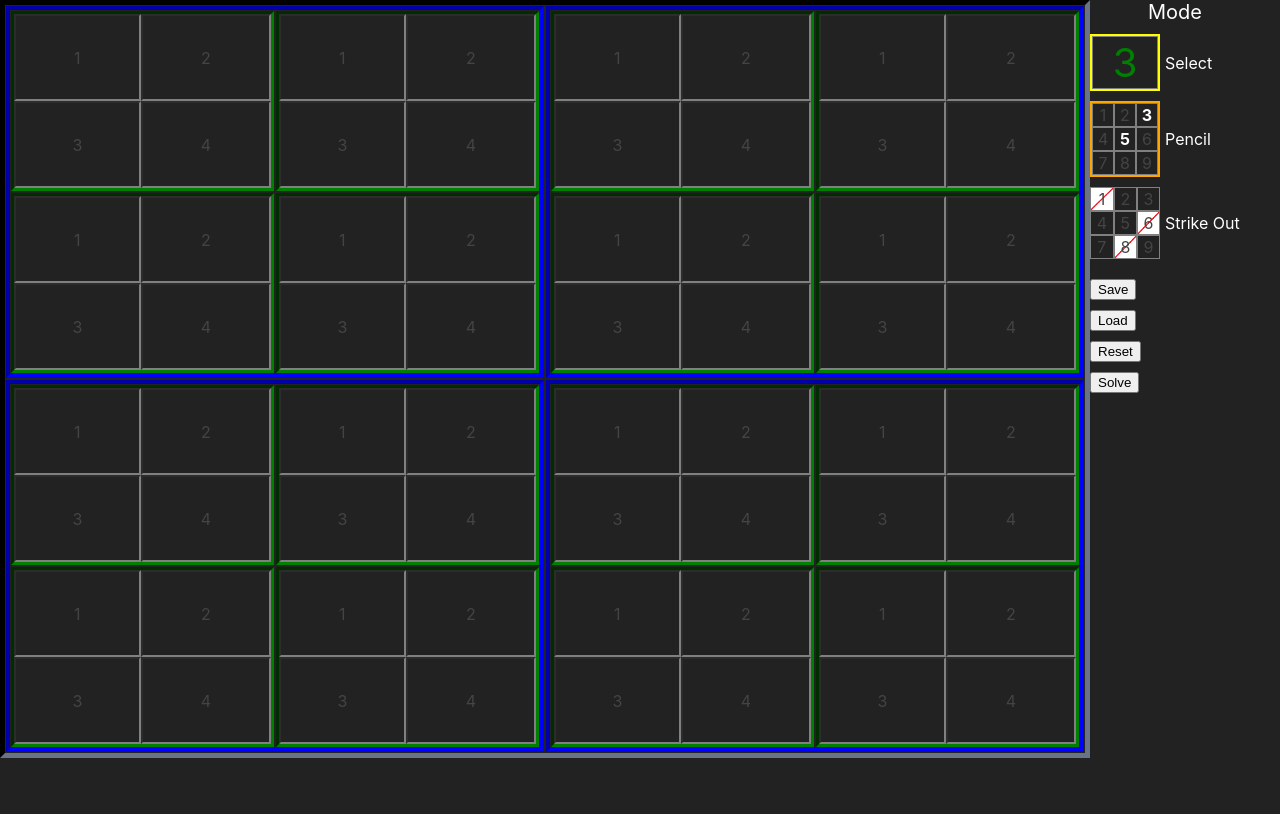
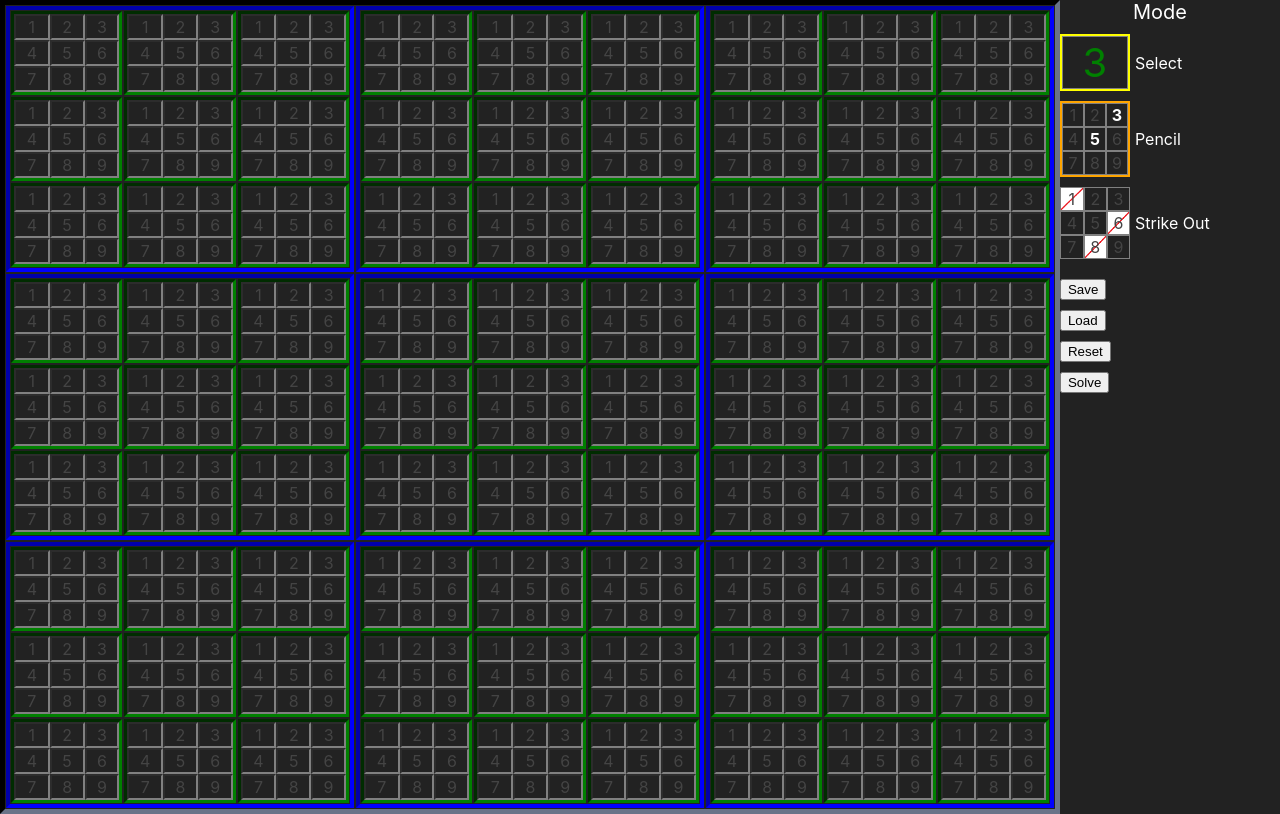
Before and after one commit to efiliba/sudoku, a React (Create React App) app: page / in a window 1280 px wide. Built offline with nearby package versions, Linux system fonts and the light colour scheme.

Commit message:
Fix reset. Load 3x3 puzzle.

```diff
--- a/src/App.tsx
+++ b/src/App.tsx
@@ -3,7 +3,7 @@ import solver from "./solver";
 import {Grid, ModifierKeys, IGridSelection, Legend} from './components';
 import './App.scss';
 
-solver.Grid.Constructor(2, 2);
+solver.Grid.Constructor(3, 3);
 const grid = new solver.Grid();
 // grid.fixByPosition(0, 0, 0, 0, 0, 0);
 // grid.fixByPosition(0, 0, 1, 1, 1, 0);
@@ -13,17 +13,17 @@ const grid = new solver.Grid();
 const App: React.FC = () => {
   const [data, setGridData] = useState(grid.toJson());
   const fileRef = useRef(null);
-  const loadedJson = useRef(null);
+  const loadedFileData = useRef(null);
 
   const handleSelection = ({button, modifiers, subGridColumn, subGridRow, cellColumn, cellRow, optionColumn, optionRow, symbol}: IGridSelection) => {
-    const subGrid = grid.get(subGridColumn, subGridRow).get(subGridRow, cellColumn);
-    if (subGrid.solved()) {
-      subGrid.reset();
-    } else
-
     switch (modifiers) {
       case ModifierKeys.NONE:
-        grid.setByPositionShallow(subGridColumn, subGridRow, cellColumn, cellRow, optionColumn, optionRow);
+          const subGrid = grid.get(subGridColumn, subGridRow).get(cellColumn, cellRow);
+          if (subGrid.solved()) {
+            subGrid.reset();
+          } else {
+            grid.setByPositionShallow(subGridColumn, subGridRow, cellColumn, cellRow, optionColumn, optionRow);
+          }
         break;
       case ModifierKeys.SHIFT:
         grid.toggleStrikeOutAtPositionShallow(subGridColumn, subGridRow, cellColumn, cellRow, optionColumn, optionRow);
@@ -49,22 +49,22 @@ const App: React.FC = () => {
 
   const handleSelectFile = async () => {
     const [file] = fileRef.current.files;
-    const text = await (new Response(file)).text();
-    loadedJson.current = JSON.parse(text);
+    loadedFileData.current = await (new Response(file)).text();
+    fileRef.current.value = null;                                   // Enable re-loading the same file
 
     handleReset();
   };
 
   const handleReset = () => {
     grid.reset();
-    if (loadedJson.current != null) {
-      grid.setJson(loadedJson.current);
-    }
-    setGridData(grid.toJson());
+
+    const json = loadedFileData.current ? JSON.parse(loadedFileData.current) : grid.toJson();
+    grid.setJson(json);
+    setGridData(json);
   };
 
   const handleSolve = () => {
-    const solved = grid.solve(true);
+    const solved = grid.solve({restart: true, maxRecursionLevel: 2});
     setGridData(grid.toJson());
 
     console.log({solved, valid: grid.isValid()});
--- a/src/solver/grid.ts
+++ b/src/solver/grid.ts
@@ -29,10 +29,10 @@ export interface IGrid {
 	toJson(): IJsonGrid;
 	setJson(json: IJsonGrid, simplify?: boolean): void;
 	compare(items: ISubGrid[][]): boolean;
-	solve(restart?: boolean, eliminateAfter?: number, maxRecursionLevel?: number): boolean;
+	solve(params?: {restart?: boolean, eliminateAfter?: number, maxRecursionLevel?: number}): boolean;
 	solved(): boolean;
 	removeOptionAtPosition(subGridColumn: number, subGridRow: number, cellColumn: number, cellRow: number, optionColumn: number, optionRow: number): boolean;
-	removeOption(subGridColumn: number, subGridRow: number, cellColumn: number, cellRow: number, option): boolean;
+	removeOption(subGridColumn: number, subGridRow: number, cellColumn: number, cellRow: number, option: number): boolean;
 	simplify(): boolean;
 	debug(log: boolean): DebugSubGridType[][];
 
@@ -40,7 +40,7 @@ export interface IGrid {
 	save(): ICell[];
 	strikeOut(subGridColumn: number, subGridRow: number, cellColumn: number, cellRow: number, option: number): void;
 	isStruckOut(subGridColumn: number, subGridRow: number, cellColumn: number, cellRow: number, symbol: string): boolean;
-	fixByPosition(subGridColumn: number, subGridRow: number, cellColumn: number, cellRow: number, optionColumn: number, optionRow): void;
+	fixByPosition(subGridColumn: number, subGridRow: number, cellColumn: number, cellRow: number, optionColumn: number, optionRow: number): void;
 	setByOption(subGridColumn: number, subGridRow: number, cellColumn: number, cellRow: number, option: number, setMethod?: SetMethod): void;
 	setBySymbol(subGridColumn: number, subGridRow: number, cellColumn: number, cellRow: number, symbol: string, setMethod?: SetMethod): void;
 	setByPositionShallow(subGridColumn: number, subGridRow: number, cellColumn: number, cellRow: number, optionColumn: number, optionRow: number, setMethod: SetMethod): void;
@@ -144,7 +144,7 @@ export class Grid implements IGrid {
 		return match;
 	}
 
-	public solve(restart: boolean = false, eliminateAfter: number = 0, maxRecursionLevel: number = 1): boolean {
+	public solve({restart, eliminateAfter = 0, maxRecursionLevel = 1}: {restart?: boolean, eliminateAfter?: number, maxRecursionLevel?: number} = {}): boolean {
 		if (restart) {
 			this.strikeOutFromSetCells();
 		}
@@ -182,7 +182,7 @@ export class Grid implements IGrid {
 		}
 	}
 
-	public removeOption(subGridColumn: number, subGridRow: number, cellColumn: number, cellRow: number, option): boolean {
+	public removeOption(subGridColumn: number, subGridRow: number, cellColumn: number, cellRow: number, option: number): boolean {
 		let cell: ICell = this.subGrids[subGridRow][subGridColumn].get(cellColumn, cellRow);
 		if (cell.removeOption(option)) {                     						// Check if last option left
 			this.totalSet++;
@@ -339,7 +339,7 @@ export class Grid implements IGrid {
 						let tryOption: number = options & ~(options - 1);				// lowest set bit value
 						while (tryOption && valid) {
 							this.setByOption(column, row, cellColumn, cellRow, tryOption, SetMethod.calculated);
-							this.solve(false, unsetOptionsDepth, recursionLevel - 1);
+							this.solve({eliminateAfter: unsetOptionsDepth, maxRecursionLevel: recursionLevel - 1});
 							valid = this.isValid();
 							this.load(cells);                         						// Reset
 							this.totalSet = saveTotalSet;
```
